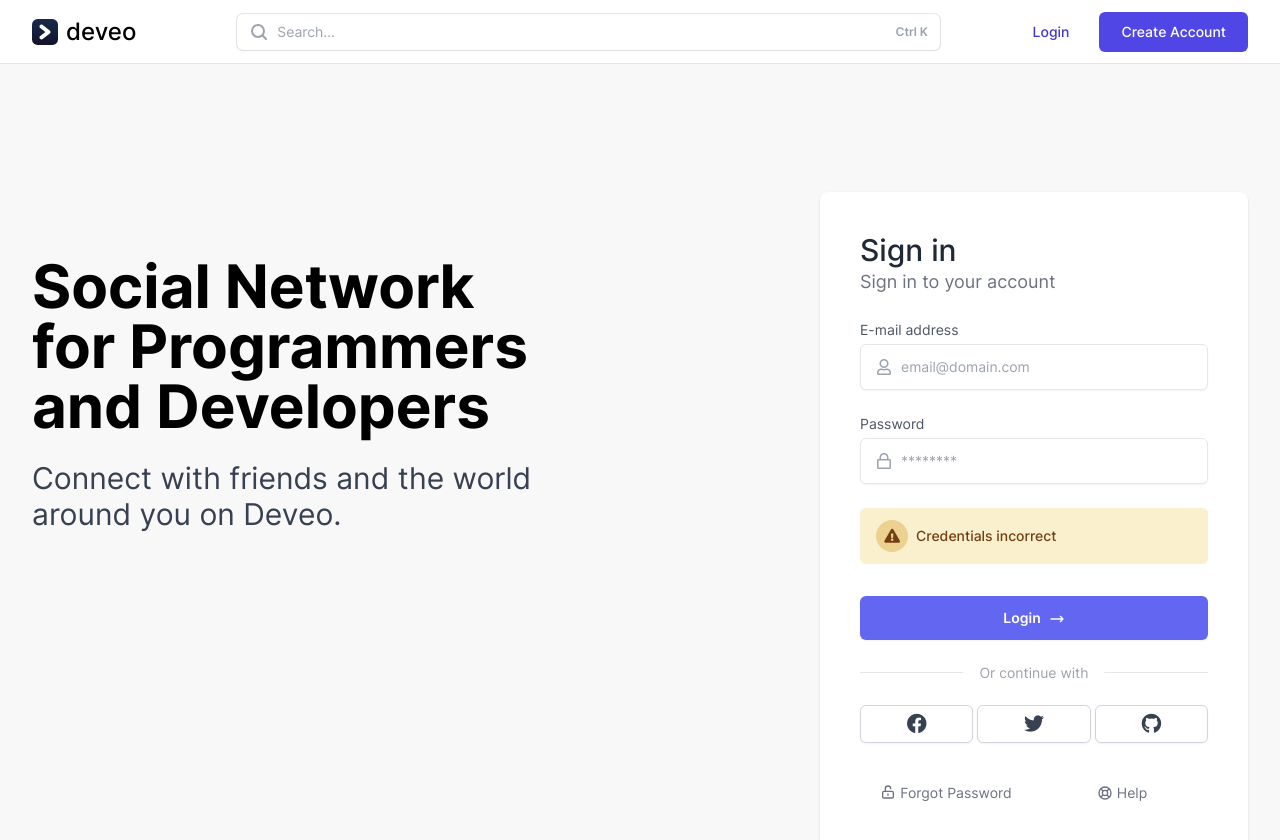
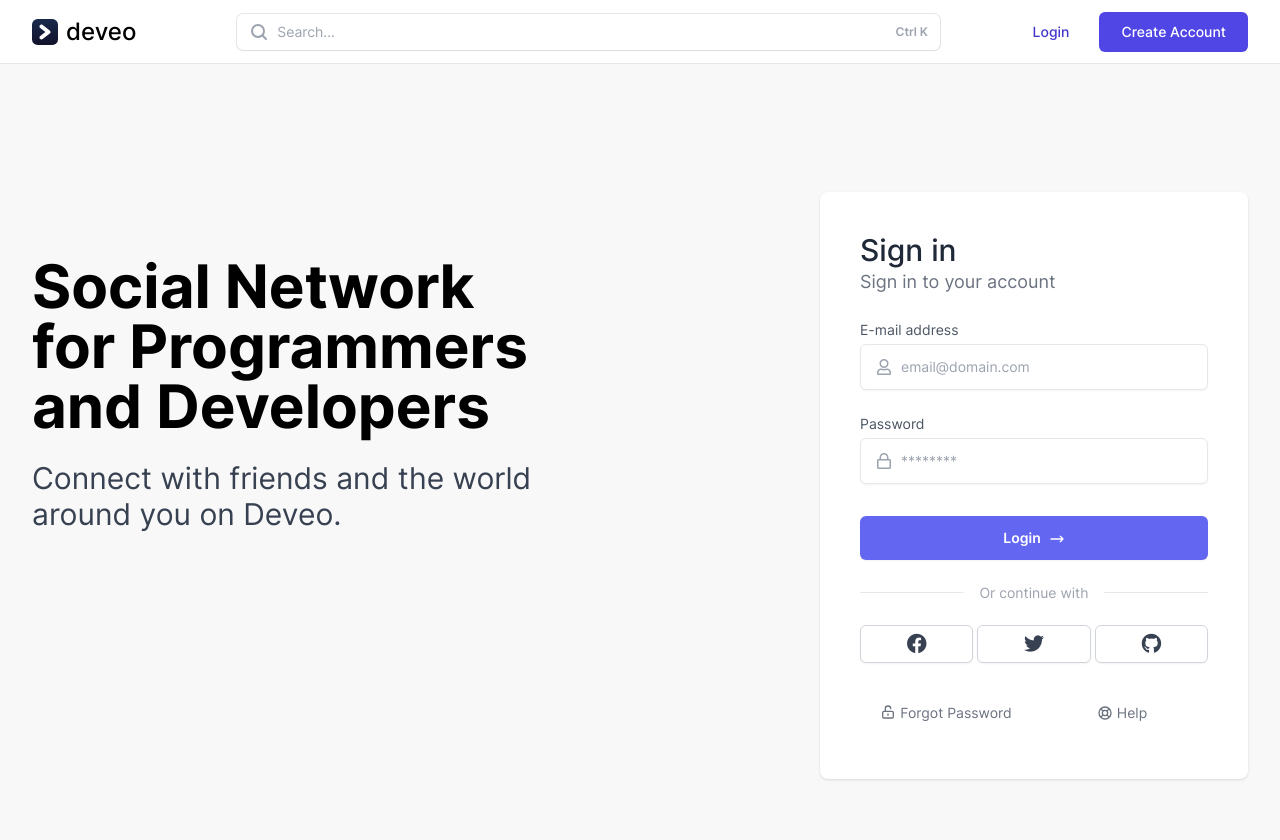
Before and after one commit to bilalbentoumi/deveo, a Vue app in the folder client/: page /login in a window 1280 px wide. Shown: the top 840 px of the page. After the commit the page ends 800 px from the top, so only its background shows below. Built offline with nearby package versions, Linux system fonts and the light colour scheme.

Commit message:
Fix login page bug (alert always showing)

```diff
--- a/client/src/views/Login.vue
+++ b/client/src/views/Login.vue
@@ -32,7 +32,7 @@
                         </div>
                     </div>
 
-                    <div class="flex items-center gap-2 bg-yellow-500 bg-opacity-20 px-4 py-3 rounded-md mb-6" v-show="invalid">
+                    <div class="flex items-center gap-2 bg-yellow-500 bg-opacity-20 px-4 py-3 rounded-md mb-6" v-if="invalid">
                         <i class="bg-yellow-600 bg-opacity-30 text-yellow-900 text-sm rounded-full w-8 h-8 fas fa-exclamation-triangle inline-flex justify-center items-center"></i>
                         <span class="text-sm font-medium text-yellow-900">Credentials incorrect</span>
                     </div>
@@ -100,12 +100,6 @@ export default {
     },
     data() {
         return {
-            navigation: [
-                { name: 'Dashboard', href: '#', current: true },
-                { name: 'Team', href: '#', current: false },
-                { name: 'Projects', href: '#', current: false },
-                { name: 'Calendar', href: '#', current: false },
-            ],
             form: {
                 email: '',
                 password: '',
```
